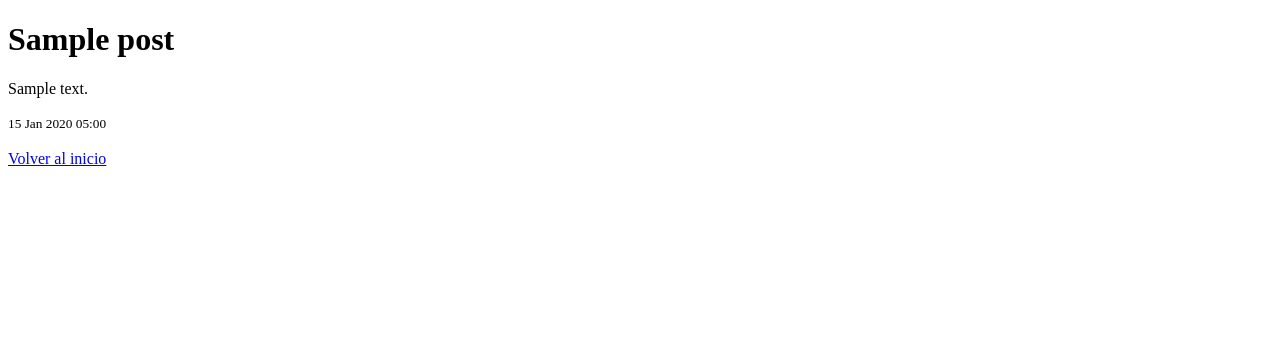
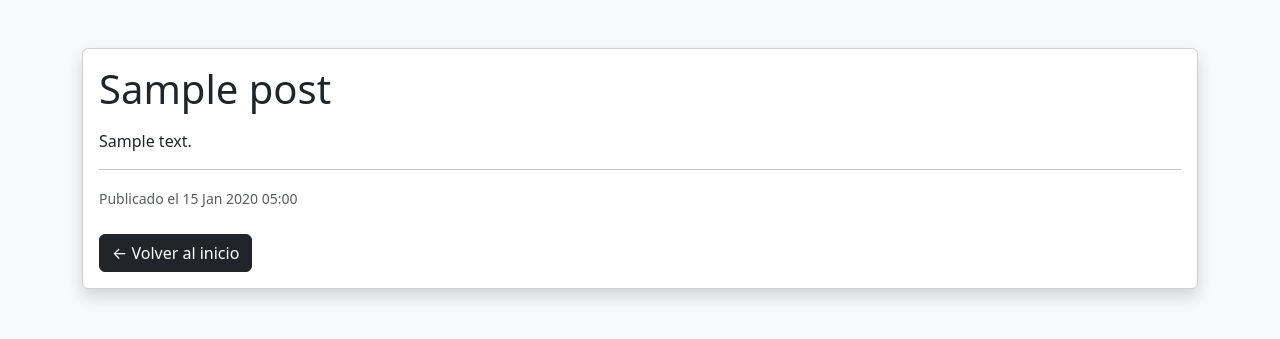
Before and after one commit to VivianQui/mi_proyecto_django, a Django app: page /post/1/ in a window 1280 px wide. Shown: the top 339 px of the page. Run offline with Django 5.2, Linux system fonts and the light colour scheme; tables that the repository leaves empty hold one stand-in row (values such as "Sample post").

Commit message:
Modificar detalle_post.html

```diff
--- a/miapp/templates/detalle_post.html
+++ b/miapp/templates/detalle_post.html
@@ -2,15 +2,26 @@
 <html>
 <head>
     <title>{{ post.titulo }}</title>
+    <link href="https://cdn.jsdelivr.net/npm/bootstrap@5.3.2/dist/css/bootstrap.min.css" rel="stylesheet">
 </head>
-<body>
+<body class="bg-light">
 
-    <h1>{{ post.titulo }}</h1>
-    <p>{{ post.contenido }}</p>
-    <small>{{ post.fecha_creacion|date:"d M Y H:i" }}</small>
+<div class="container mt-5">
+    <div class="card shadow">
+        <div class="card-body">
+            <h1 class="card-title">{{ post.titulo }}</h1>
+            <p class="card-text mt-3">{{ post.contenido }}</p>
+            <hr>
+            <small class="text-muted">
+                Publicado el {{ post.fecha_creacion|date:"d M Y H:i" }}
+            </small>
 
-    <br><br>
-    <a href="/">Volver al inicio</a>
+            <div class="mt-4">
+                <a href="/" class="btn btn-dark">← Volver al inicio</a>
+            </div>
+        </div>
+    </div>
+</div>
 
 </body>
 </html>
```
